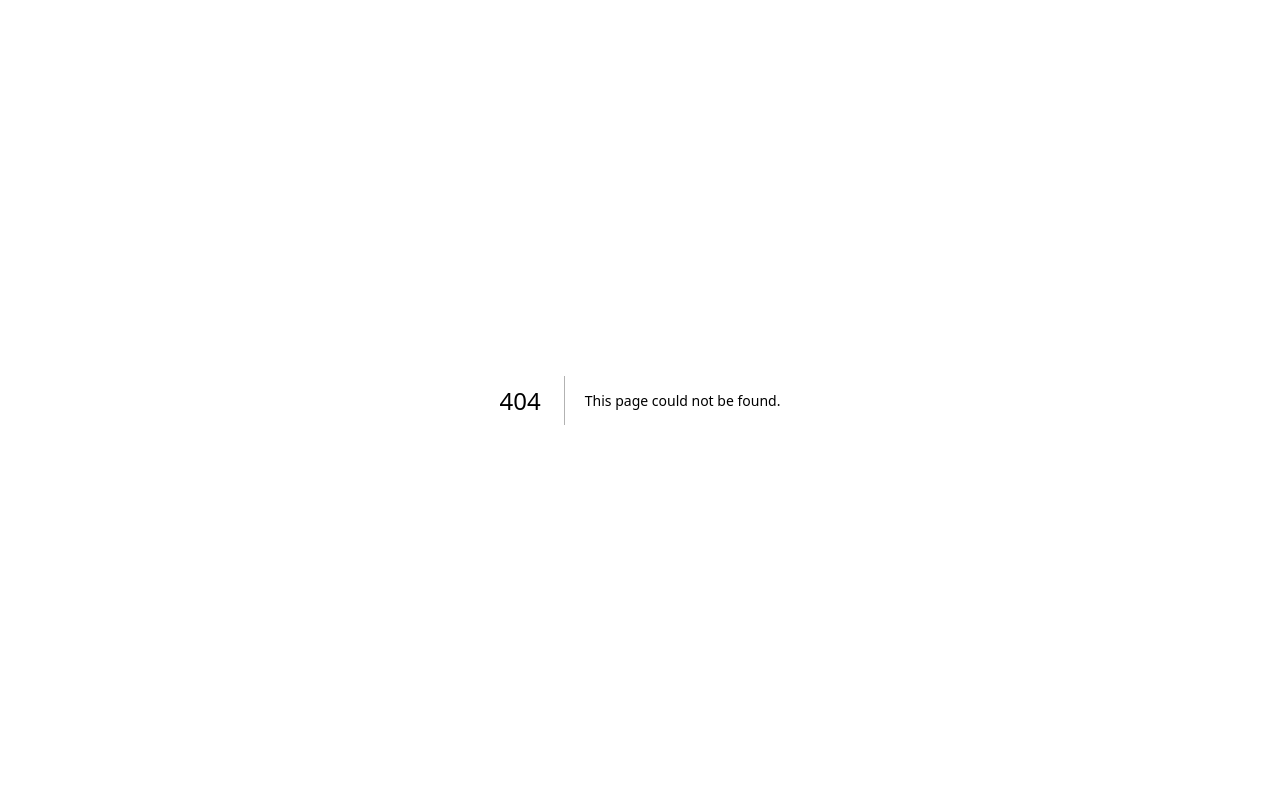
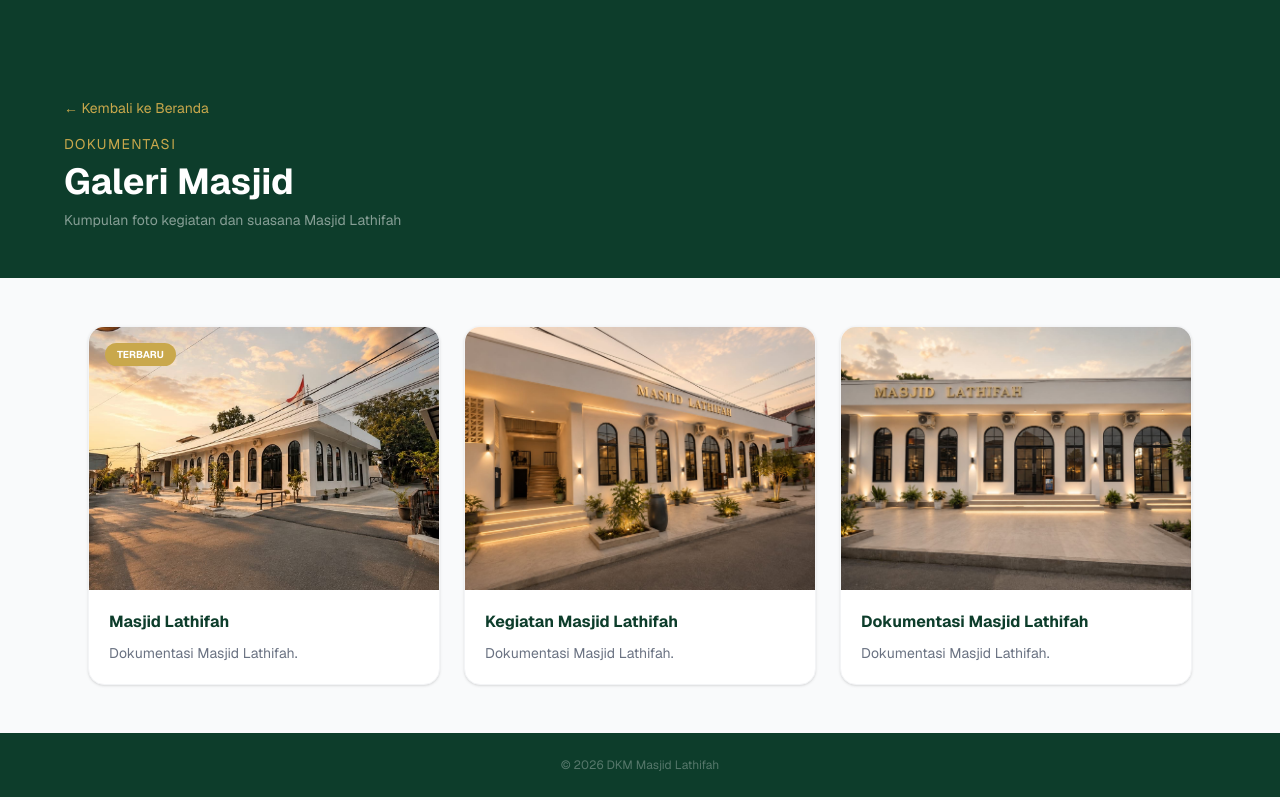
Before and after one commit to awb2201-awan/website-masjid, a Next.js app: page /galeri in a window 1280 px wide. Before the commit this address had no page. Built offline with nearby package versions, Linux system fonts and the light colour scheme; no server answers.

Commit message:
Tambah halaman galeri dan integrasi Sanity

```diff
--- /dev/null
+++ b/src/app/galeri/page.js
@@ -0,0 +1,71 @@
+'use client'
+
+import {useEffect, useState} from 'react'
+import Image from 'next/image'
+import Link from 'next/link'
+
+const FALLBACK_GALERI = [
+  {id: 'hero', judul: 'Masjid Lathifah', deskripsi: 'Dokumentasi Masjid Lathifah.', img: '/hero-bg.jpg'},
+  {id: 'masjid-2', judul: 'Kegiatan Masjid Lathifah', deskripsi: 'Dokumentasi Masjid Lathifah.', img: '/masjid-2.jpg'},
+  {id: 'masjid-3', judul: 'Dokumentasi Masjid Lathifah', deskripsi: 'Dokumentasi Masjid Lathifah.', img: '/masjid-3.jpg'},
+]
+
+export default function GaleriPage() {
+  const [galeri, setGaleri] = useState(FALLBACK_GALERI)
+
+  useEffect(() => {
+    fetch('/api/galeri')
+      .then((response) => response.ok ? response.json() : [])
+      .then((items) => {
+        if (items.length > 0) setGaleri(items)
+      })
+      .catch(() => {})
+  }, [])
+
+  return (
+    <main className="min-h-screen bg-gray-50">
+      <header className="bg-[#0d3d2b] pt-24 pb-12 px-6">
+        <div className="max-w-6xl mx-auto">
+          <Link href="/" className="text-[#c9a84c] text-sm hover:underline mb-4 inline-block">
+            ← Kembali ke Beranda
+          </Link>
+          <p className="text-[#c9a84c] text-sm uppercase tracking-widest mb-2">Dokumentasi</p>
+          <h1 className="text-white text-4xl font-bold">Galeri Masjid</h1>
+          <p className="text-white/50 text-sm mt-2">Kumpulan foto kegiatan dan suasana Masjid Lathifah</p>
+        </div>
+      </header>
+
+      <section className="max-w-6xl mx-auto px-6 py-12">
+        <div className="grid grid-cols-1 sm:grid-cols-2 lg:grid-cols-3 gap-6">
+          {galeri.map((item, index) => (
+            <article key={item.id} className="bg-white rounded-2xl overflow-hidden border border-gray-100 shadow-sm hover:shadow-xl transition-shadow duration-300">
+              <div className="relative aspect-[4/3] overflow-hidden group">
+                <Image
+                  src={item.img}
+                  alt={item.judul}
+                  fill
+                  sizes="(min-width: 1024px) 33vw, (min-width: 640px) 50vw, 100vw"
+                  unoptimized={item.img.startsWith('http')}
+                  className="object-cover group-hover:scale-105 transition-transform duration-500"
+                />
+                {index === 0 && (
+                  <span className="absolute top-4 left-4 bg-[#c9a84c] text-white text-[10px] font-bold px-3 py-1 rounded-full">
+                    TERBARU
+                  </span>
+                )}
+              </div>
+              <div className="p-5">
+                <h2 className="text-[#0d3d2b] font-bold text-base">{item.judul}</h2>
+                <p className="text-gray-500 text-sm leading-relaxed mt-2">{item.deskripsi}</p>
+              </div>
+            </article>
+          ))}
+        </div>
+      </section>
+
+      <footer className="bg-[#0d3d2b] py-6 px-6 text-center">
+        <p className="text-white/30 text-xs">© 2026 DKM Masjid Lathifah</p>
+      </footer>
+    </main>
+  )
+}
--- a/src/app/page.js
+++ b/src/app/page.js
@@ -665,11 +665,18 @@ export default function Home() {
         <IslamicPattern className="inset-0 text-[#0d3d2b] opacity-[0.03]" />
         <div className="max-w-6xl mx-auto relative">
           <Reveal>
-            <p className="text-[#c9a84c] text-sm uppercase tracking-widest mb-2">Galeri</p>
-            <h2 className="text-[#0d3d2b] text-3xl font-bold mb-10">Dokumentasi Masjid</h2>
+            <div className="flex items-end justify-between gap-4 mb-10">
+              <div>
+                <p className="text-[#c9a84c] text-sm uppercase tracking-widest mb-2">Galeri</p>
+                <h2 className="text-[#0d3d2b] text-3xl font-bold">Dokumentasi Masjid</h2>
+              </div>
+              <Link href="/galeri" className="text-[#0d3d2b] text-sm font-semibold hover:text-[#c9a84c] transition-colors whitespace-nowrap">
+                Lihat Semua →
+              </Link>
+            </div>
           </Reveal>
           <div className="grid grid-cols-1 sm:grid-cols-2 lg:grid-cols-3 gap-4">
-            {galeri.map((item, i) => (
+            {galeri.slice(0, 3).map((item, i) => (
               <Reveal key={item.id} delay={i * 100}>
                 <div className="relative h-56 rounded-2xl overflow-hidden group shadow-sm hover:shadow-xl transition-shadow duration-300">
                   <Image src={item.img} alt={item.judul || `Foto masjid ${i+1}`} fill sizes="(min-width: 1024px) 33vw, (min-width: 640px) 50vw, 100vw" unoptimized={item.img.startsWith('http')} className="object-cover group-hover:scale-105 transition-transform duration-500" />
```
